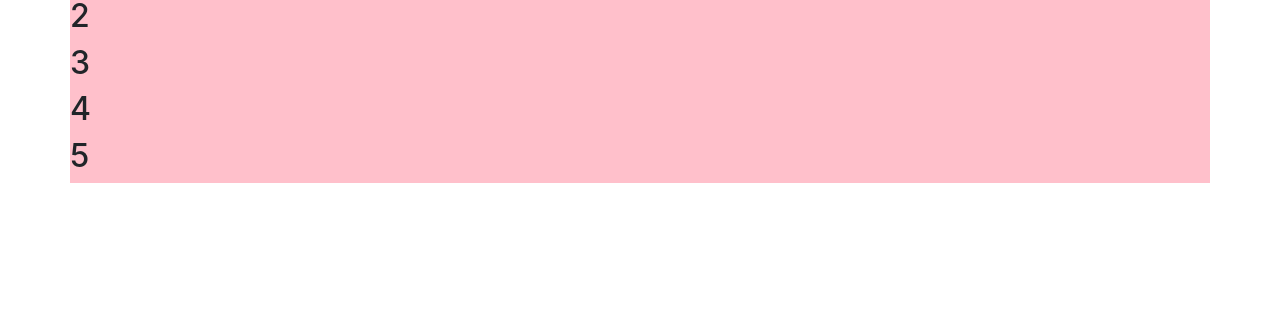
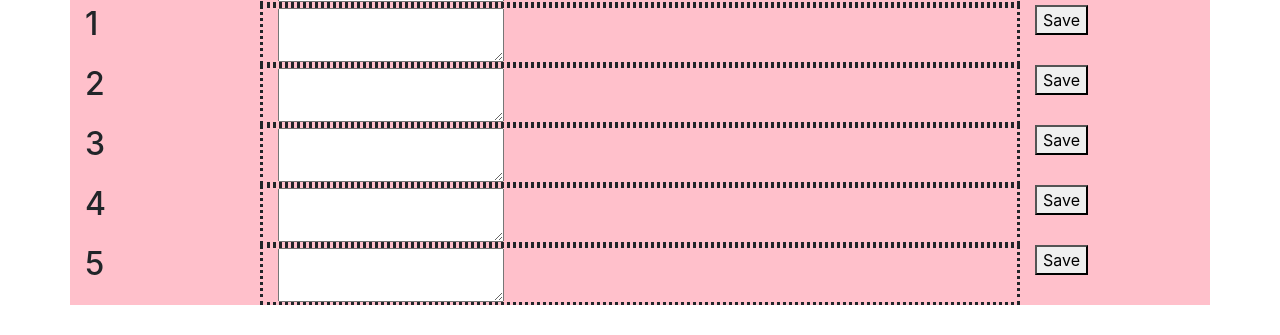
Before and after one commit to kjenkins5678/Day-Planner, a plain HTML site: page index.html in a window 1280 px wide. Shown: the part 465-800 px from the top of the page. Drawn offline with nearby package versions, Linux system fonts and the light colour scheme.

Commit message:
applied better structure and formating to the hours rows

```diff
--- a/assets/script.js
+++ b/assets/script.js
@@ -16,12 +16,21 @@ $(document).ready(function() {
 
     for (i = 0; i < plannerTimes.length; i++){
         // console.log("planner time:" + plannerTimes[i]);
-        var row = $("<div class=row>");
-        var timeDiv = $('<div>');
-        var timeH2 = $('<h2>');
+        var row = $("<div class='row'>");
+        var timeDiv = $("<div class='col-2'>");
+        var timeH2 = $("<h2>");
+        var textDiv = $("<div class='col-8'>");
+        var textArea = $("<textarea>");
+        var btnDiv = $("<div class=col-auto>");
+        var btn = $('<button>')
+
+        btn.text('Save')
         timeH2.text(plannerTimes[i]);
+
+        btnDiv.append(btn);
+        textDiv.append(textArea);
         timeDiv.append(timeH2);
-        row.append(timeDiv);
+        row.append(timeDiv, textDiv, btnDiv);
         $(".hours").append(row);
     };
 
--- a/assets/style.css
+++ b/assets/style.css
@@ -1,3 +1,7 @@
 .row{
     background-color: pink;
 }
+
+.col-8{
+    border-style: dotted;
+}
```
